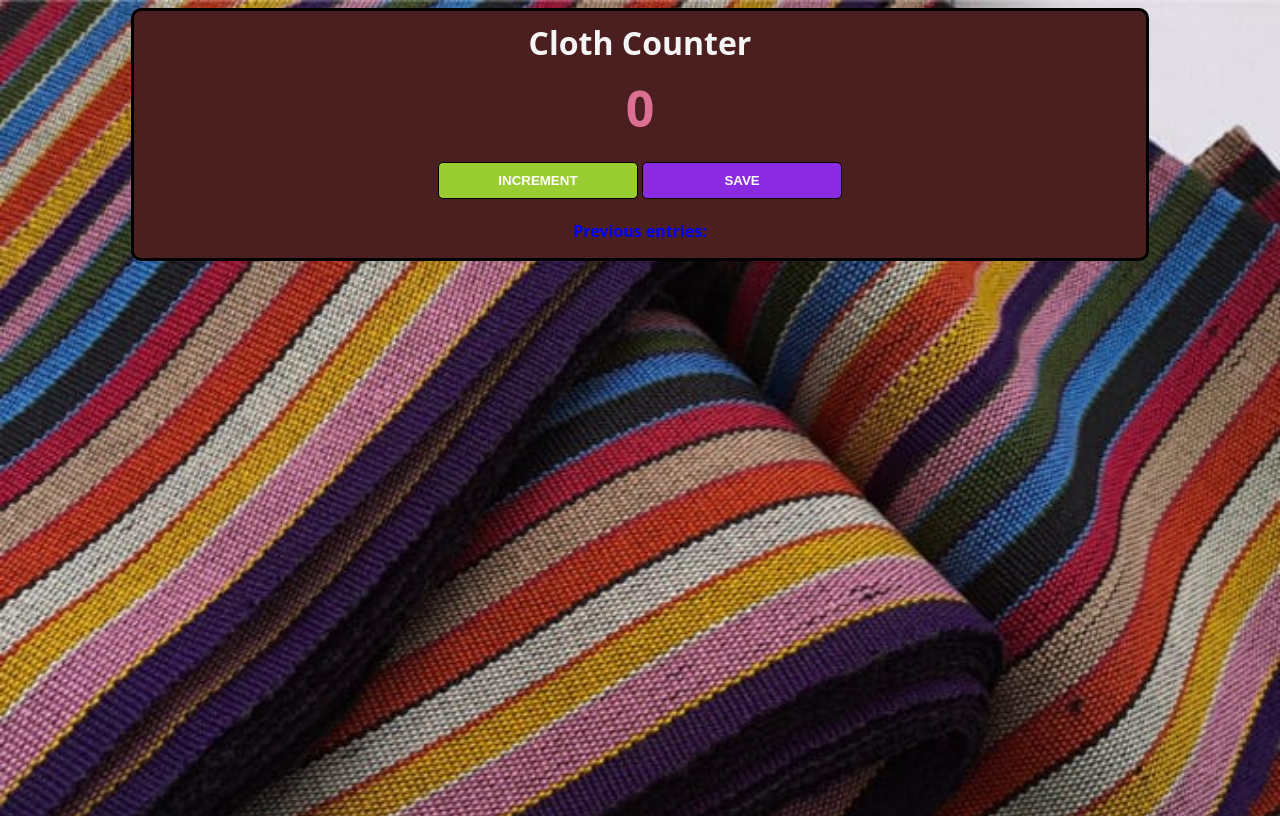
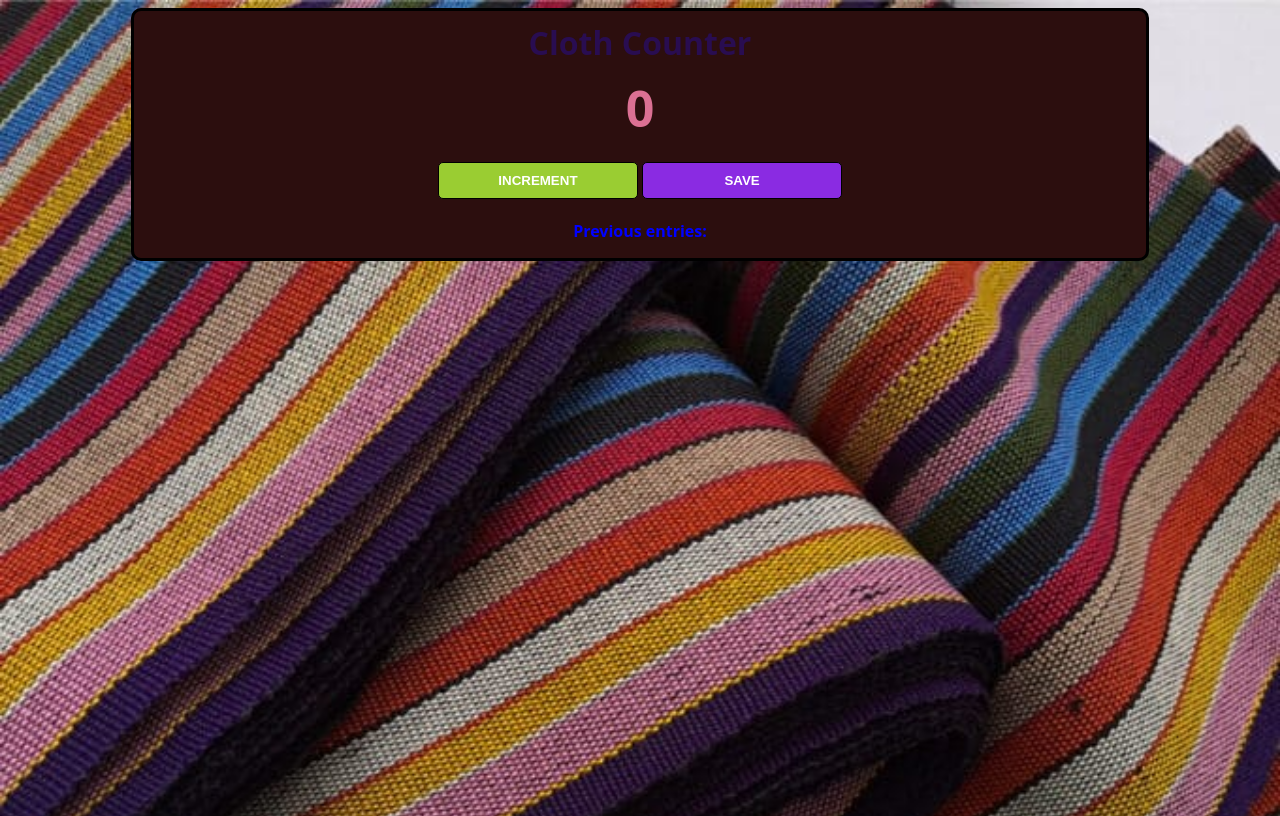
Before and after one commit to segun052/counter-app, a plain HTML site: page index.html in a window 1280 px wide. Drawn offline with Linux system fonts and the light colour scheme.

Commit message:
background fix

```diff
--- a/index.css
+++ b/index.css
@@ -7,7 +7,7 @@ body {
 }
 
 .container {
-   background: rgb(75, 31, 31);
+   background: rgb(44, 14, 14);
     max-width: 80%;
     margin: auto;
     border: 3px solid black;
@@ -17,7 +17,7 @@ body {
 h1 {
     margin-top: 10px;
     margin-bottom: 10px;
-    color: whitesmoke;
+    color: rgb(41, 13, 81);
 }
 
 h2 {
```
